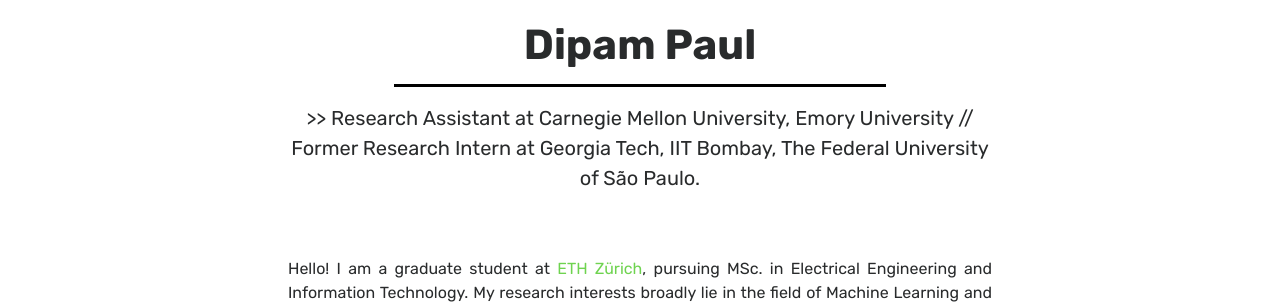
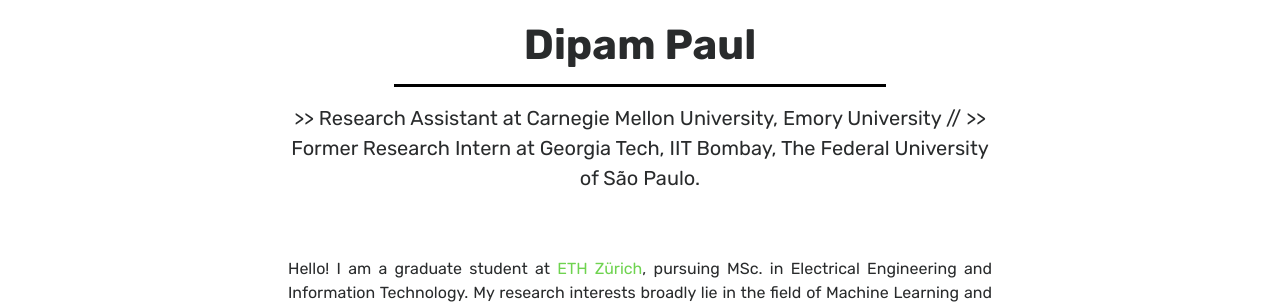
Before and after one commit to thisisdipam/thisisdipam.github.io, a Jekyll site: the page built from index.html, in a window 1280 px wide and 1341 px high. Shown: the part 295-599 px from the top of the window. Built offline with Jekyll 4.4.1, drawn with Linux system fonts in a browser that asks for light colours.

Commit message:
Update index.html

```diff
--- a/index.html
+++ b/index.html
@@ -10,7 +10,7 @@
         <img src="{{ site.baseurl }}/assets/images/download (3).png" class="rounded-circle profile-img" alt="Dipam Paul">
         <h2>Dipam Paul</h2>
         <hr class="intro-hr"/>
-        <p class="degree"> >> Research Assistant at Carnegie Mellon University, Emory University // Former Research Intern at Georgia Tech, IIT Bombay, The Federal University of São Paulo.</p>
+        <p class="degree"> >> Research Assistant at Carnegie Mellon University, Emory University // >> Former Research Intern at Georgia Tech, IIT Bombay, The Federal University of São Paulo.</p>
         <br><br>
         <p class="bio">Hello! I am a graduate student at <a href="https://ethz.ch/de.html">ETH Zürich</a>, pursuing MSc. in Electrical Engineering and Information Technology. My research interests broadly lie in the field of Machine Learning and Optimization.</p>
         <p class="bio">I have completed a Bachelor's degree in Electronics Engineering from <a href="https://www.vjti.ac.in/">Veermata Jijabai Technological Institute (VJTI)</a>, Mumbai. Ever since my undergraduate days, I've been obsessed with creating ML models for analyzing data, and developing solutions to complex research problems in various domains. In the past, I have worked with Prof. Dr. Faruk Kazi, investigating the use of Generative Adversarial Networks (GANs) to generate fake videos, and subsequently look for ways to detect them. I also worked as a Research Assistant at CoE-CNDS Lab, VJTI on various funded research projects in the areas of Machine learning and Cyber Security.</p>
```
